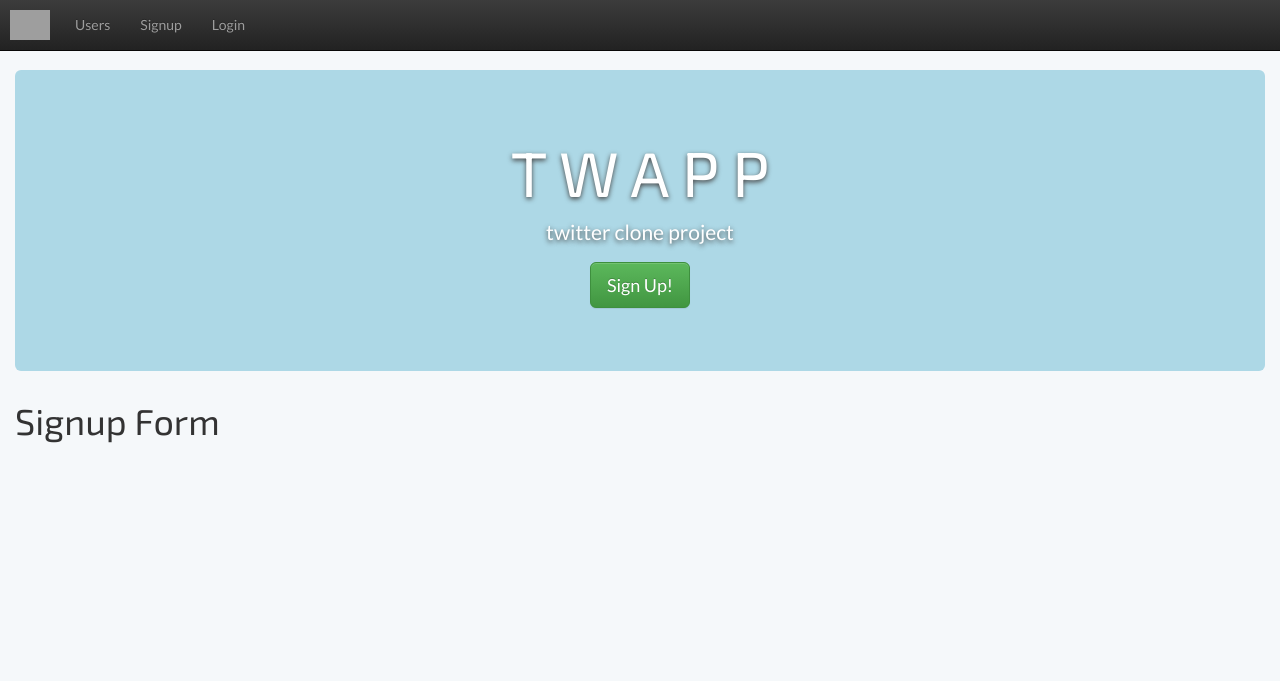
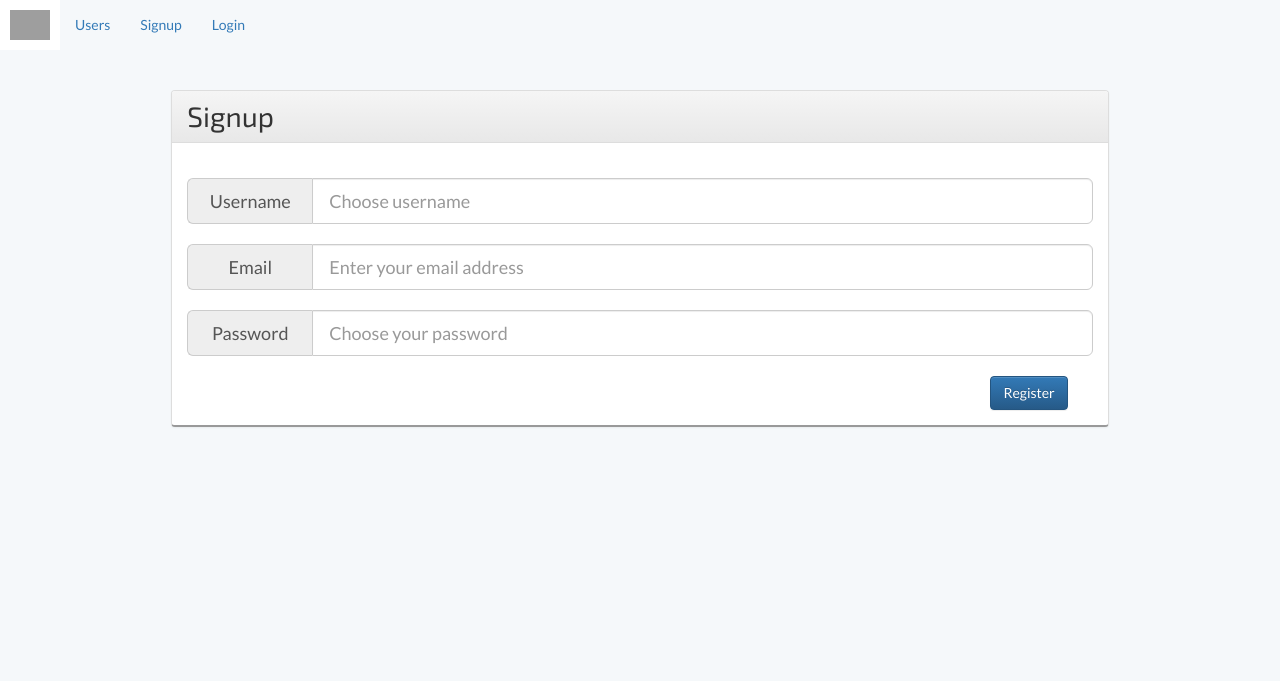
Before and after one commit to bFraley/twclone, a Django app: page /signup/ in a window 1280 px wide. Shown: the top 681 px of the page. Run offline with Django 3.2, Linux system fonts and the light colour scheme; some libraries are stand-ins or nearby versions; grey boxes are pictures that could not be loaded.

Commit message:
progress on templates content layout and style

```diff
--- a/twproject/twapp/static/styles.css
+++ b/twproject/twapp/static/styles.css
@@ -67,6 +67,29 @@ header h1 {
     display:inline-block;
 }
 
-.right-nav {
+.panel {
+    width:75%;
+    margin:20px auto;
+    border-bottom:solid 2px #999;
+}
 
+.panel-body button {
+    float:right;
+    margin-right:25px;
 }
+
+.input-group {
+    margin:20px auto;
+}
+
+.input-group-addon {
+    min-width:125px;
+}
+
+.panel-title {
+    font-size:2em;
+}
+
+nav .navbar-nav navbar-right ul li{
+    float:right;
+}
--- a/twproject/twapp/templates/twapp/base.html
+++ b/twproject/twapp/templates/twapp/base.html
@@ -27,7 +27,7 @@
 <body>
     <div class="container-fluid">
         <header>
-            <nav class="navbar navbar-inverse navbar-fixed-top">
+            <nav class="navbar navbar-fixed-top">
               <div class="container-fluid topnav">
                 <div class="navbar-header">
 
@@ -42,15 +42,10 @@
               </div>
             </nav>
 
+        {% block jumbo %}
 
-            <div class="jumbotron">
-                <h1>T W A P P</h1>
-                <p>twitter clone project</p>
-                <p><a href="#" class="btn btn-success btn-lg">Sign Up!</a></p>
-            </div>
+        {% endblock %}
         </header>
-
-
 
         {% block content %}
 
--- a/twproject/twapp/templates/twapp/signup_form.html
+++ b/twproject/twapp/templates/twapp/signup_form.html
@@ -3,5 +3,33 @@
 {% extends "twapp/base.html" %}
 
 {% block content %}
-    <h1>Signup Form</h1>
+
+<div class="panel panel-default">
+    <div class="panel-heading">
+        <h2 class="panel-title">Signup</h2>
+    </div>
+
+    <div class="panel-body">
+        <form action="" method="post">
+
+            <div class="input-group input-group-lg">
+                <span class="input-group-addon" id="sizing-addon1">Username</span>
+                <input type="text" class="form-control" placeholder="Choose username" aria-describedby="sizing-addon1">
+            </div>
+
+            <div class="input-group input-group-lg">
+                <span class="input-group-addon" id="sizing-addon1">Email</span>
+                <input type="text" class="form-control" placeholder="Enter your email address" aria-describedby="sizing-addon1">
+            </div>
+
+            <div class="input-group input-group-lg">
+                <span class="input-group-addon" id="sizing-addon1">Password</span>
+                <input type="text" class="form-control" placeholder="Choose your password" aria-describedby="sizing-addon1">
+            </div>
+
+            <button class="btn btn-primary" type="submit">Register</button>
+        </form>
+    </div>
+</div>
+
 {% endblock content %}
```
Also changed, not shown: twproject/twapp/templates/twapp/index.html (+9 -18 lines), twproject/twapp/templates/twapp/login_form.html (+24 -1 lines), twproject/twapp/templates/twapp/member_list.html (+22 -7 lines), twproject/twapp/templates/twapp/posting_form.html (+17 -1 lines).
